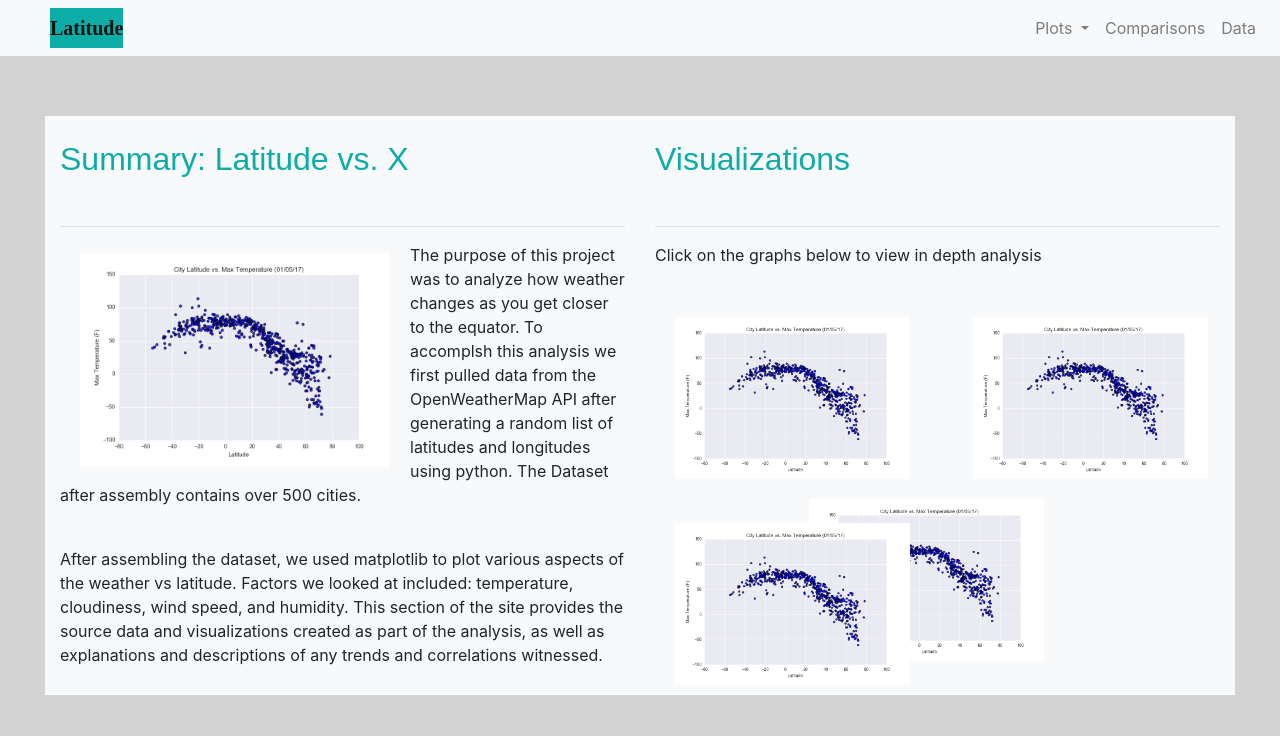
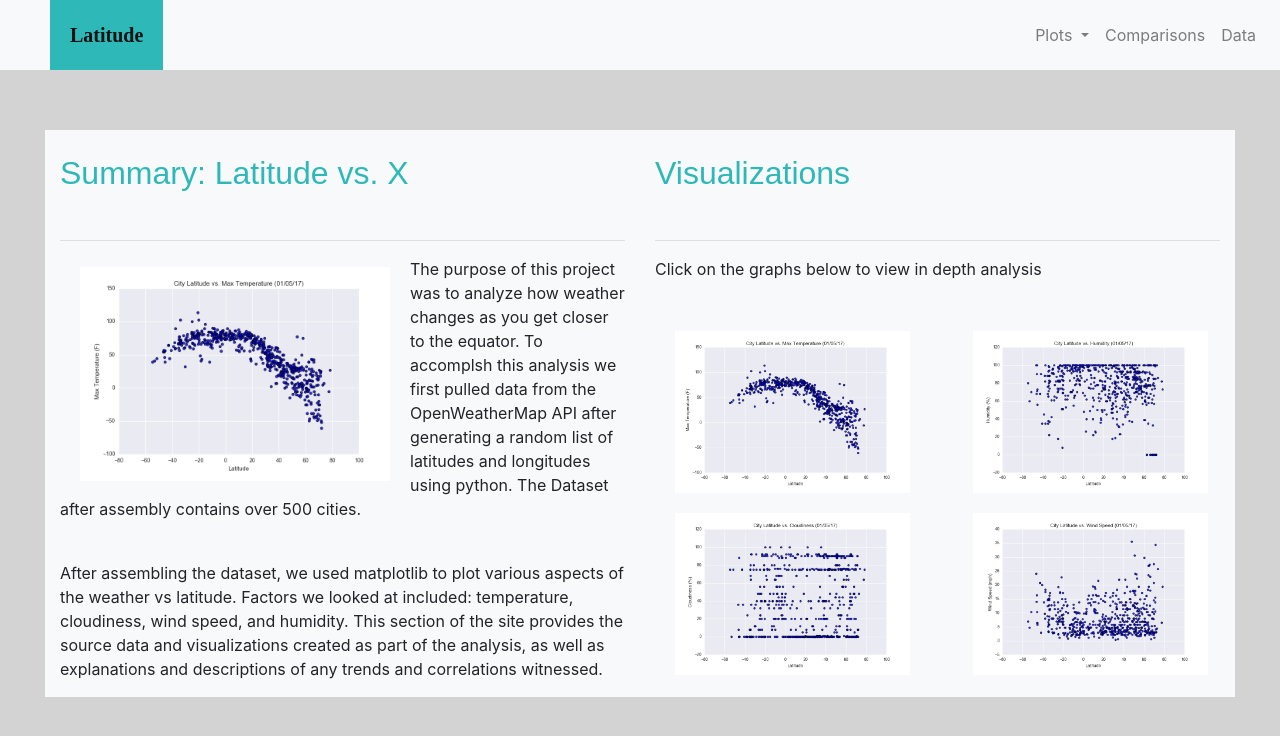
Before and after one commit to ugochi/ugochi.github.io, a plain HTML site: page index.html in a window 1280 px wide. Drawn offline with nearby package versions, Linux system fonts and the light colour scheme.

Commit message:
update landing page

```diff
--- a/index.css
+++ b/index.css
@@ -3,7 +3,7 @@ body{
     background-color:lightgray;
 }
 h3 {
-     color: rgb(12, 173, 167);
+     color:#2eb8b8;
      font-family: sans-serif;
      font-weight: bold;
 }
@@ -22,14 +22,17 @@ img {
 }
 
 .navbar {
-         padding-left: 50px;
+    padding-left: 50px;
+    padding-bottom: 0px;
+    padding-top:0px;
 }
 
-.navbar-brand {
-               background-color: rgb(12, 173, 167);
-               font-family: times new roman;
-               font-weight: bold;
-               color: white;
+.navbar-brand{
+    background-color:#2eb8b8;
+    font-family: times new roman;
+    font-weight: bold;
+    color: ffffff;
+    padding: 20px;
 }
 
 .background{
--- a/index.html
+++ b/index.html
@@ -23,8 +23,8 @@
 
 <body>
   <nav class="navbar navbar-expand-lg navbar-light bg-light">
-    <a class="navbar-brand" href="index.html">Latitude</a>
-    <button class="navbar-toggler" type="button" data-toggle="collapse" data-target="#navbarNavDropdown" aria-controls="navbarNavDropdown" aria-expanded="false" aria-label="Toggle navigation">
+   <a class="navbar-brand" href="index.html">Latitude</a>
+    <button class="navbar-toggler button" type="button" data-toggle="collapse" data-target="#navbarNavDropdown" aria-controls="navbarNavDropdown" aria-expanded="false" aria-label="Toggle navigation">
       <span class="navbar-toggler-icon"></span>
     </button>
     <div class="collapse navbar-collapse" id="navbarNavDropdown">
@@ -77,16 +77,16 @@
                 <a href="maxtemp.html"><img src="Resources/assets/images/Fig1.png" alt="Latitude vs. Max Temperature" width="275" height=auto></a>
               </div>
               <div class="col-md-6 pad top"> <br>
-                <a href="humidity.html"><img src="Resources/assets/images/Fig1.png" alt="Latitude vs. Humidity" width="275" height=auto></a>
+                <a href="humidity.html"><img src="Resources/assets/images/Fig2.png" alt="Latitude vs. Humidity" width="275" height=auto></a>
               </div>
             </div>
 
             <div class="row">
-              <div class="col-md-3 pad top"> <br>
-                <a href="cloudiness.html"><img src="Resources/assets/images/Fig1.png" alt="Latitude vs. Cloudiness" width="275" height=auto></a>
+              <div class="col-md-6 pad top">
+                <a href="cloudiness.html"><img src="Resources/assets/images/Fig3.png" alt="Latitude vs. Cloudiness" width="275" height=auto></a>
               </div>
-              <div>
-                <a href="windspeed..html"><img src="Resources/assets/images/Fig1.png" alt="Latitude vs. Wind Speed" width="275" height=auto></a>
+              <div class="col-md-6 pad top">
+                <a href="windspeed.html"><img src="Resources/assets/images/Fig4.png" alt="Latitude vs. Wind Speed" width="275" height=auto></a>
               </div>
             </div>
           </div>
```
Also changed, not shown: maxtemp.html (added).
